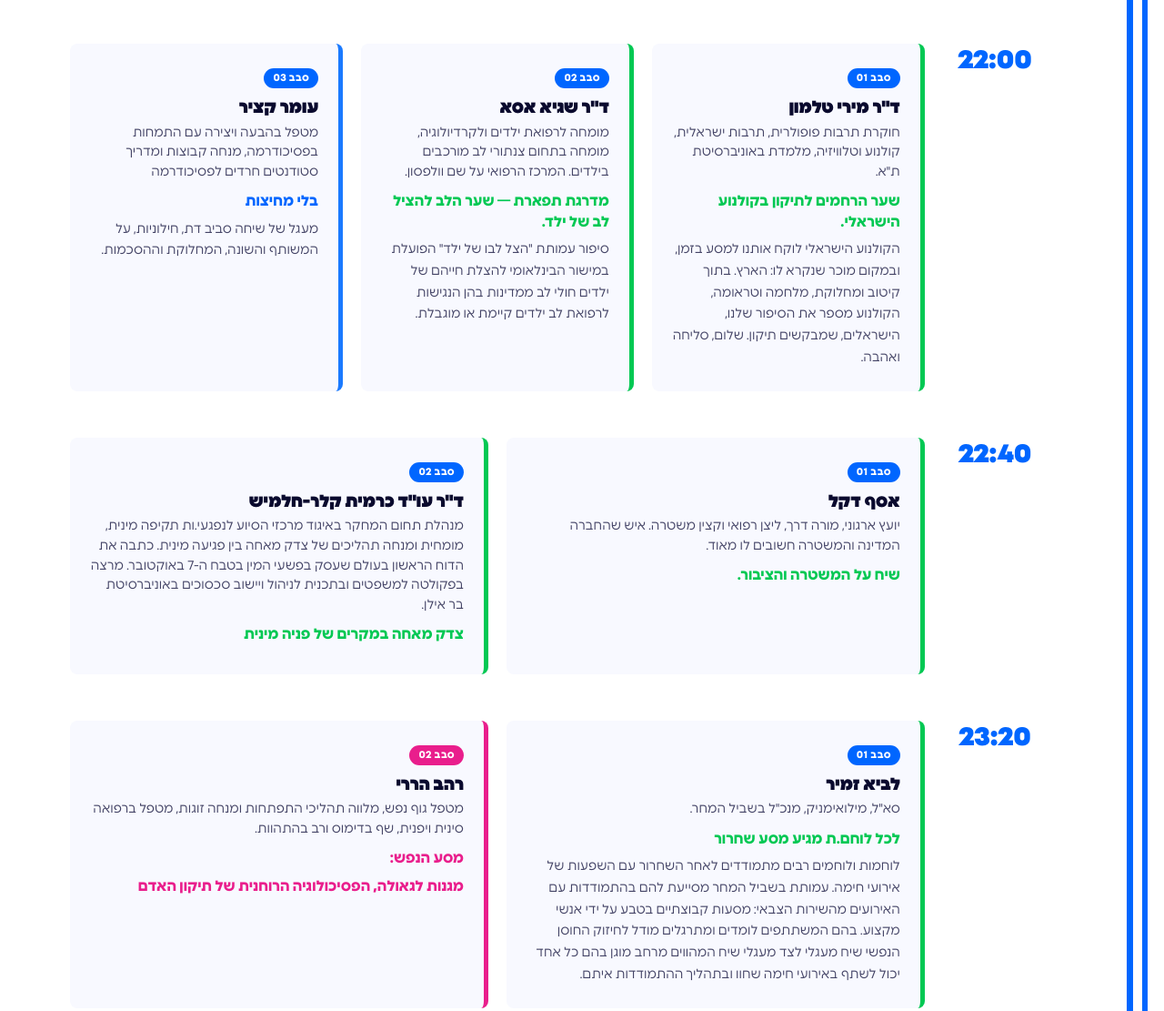
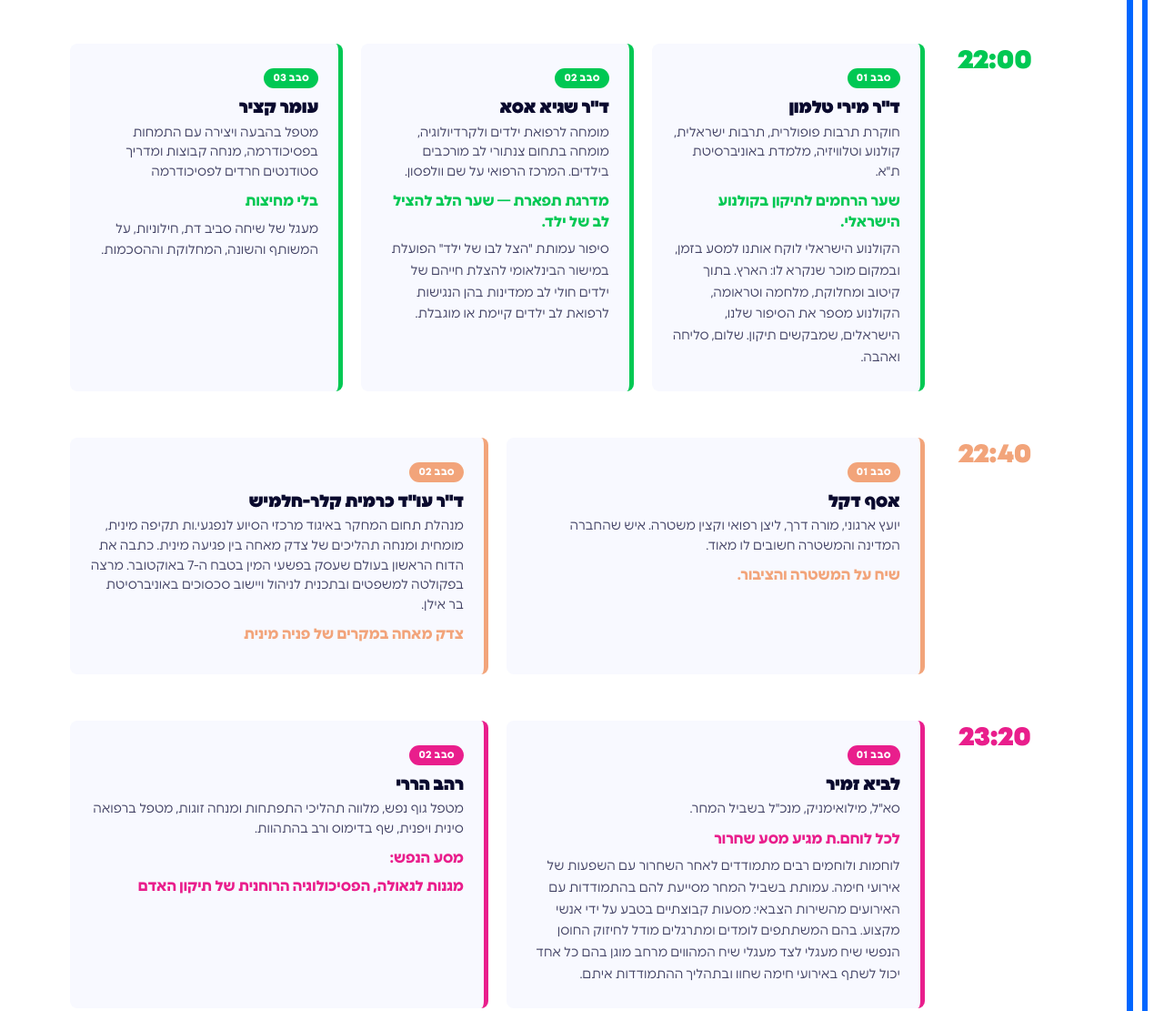
Before and after one commit to ophirMac/tikonisraeli, a website: page index.html in a window 1280 px wide. Shown: the part 2513-3624 px from the top of the page at 91% size. Drawn offline with Linux system fonts and the light colour scheme.

Commit message:
color change

```diff
--- a/index.html
+++ b/index.html
@@ -123,7 +123,7 @@
 
     <!-- 20:00 -->
     <div class="tl-entry reveal">
-      <div class="tl-time-col">
+      <div class="tl-time-col c-blue">
         <div class="tl-time">20:00</div>
       </div>
       <div class="tl-content-col">
@@ -135,7 +135,7 @@
 
     <!-- 20:30 -->
     <div class="tl-entry reveal">
-      <div class="tl-time-col">
+      <div class="tl-time-col c-blue">
         <div class="tl-time">20:30</div>
         <div class="tl-label">הרצאה<br />מרכזית</div>
       </div>
@@ -143,7 +143,7 @@
         <div class="session-card border-blue">
           <h3 class="speaker-name">יואב קוטנר</h3>
           <p class="speaker-bio">איש רדיו, טלוויזיה וחוקר מוסיקה ישראלית</p>
-          <h4 class="talk-title c-green">"אלי אלי שלא יגמר לעולם" שירי אהבה וכאב למדינה שלנו</h4>
+          <h4 class="talk-title c-blue">"אלי אלי שלא יגמר לעולם" שירי אהבה וכאב למדינה שלנו</h4>
           <p class="talk-desc">בימים נוראים של שברון לב, פחד וחוסר אונים, אפשר למצוא מעט נחמה ועידוד במוזיקה. "אלי אלי" היא תכנית מיוחדת של שירי חיזוק ואהבה במוזיקה הישראלית, בלי לוותר על ביקורת. אהבה לארץ, לאנשיה, ולחיים בה. שירים שנגעו למה שהיה ועוד קיים... תמיד שרנו, בכל זמן ובכל מקום. בעבודה, בטיולים, ברחוב, בבית, במקלחת... שרנו כשהיה לנו טוב וכשהיה לנו רע, מאות שירים שליוו את המפעל הציוני, את הקמת המדינה את המלחמות ואת השגרה היום יומית כפסקול שנותן עוד טעם לחיים, שמבטא את "רוח התקופה" בדרך אמיתית. תמיד היו קשיים אך תמיד הייתה גם תקווה.</p>
         </div>
       </div>
@@ -151,14 +151,14 @@
 
     <!-- 22:00 – three rounds -->
     <div class="tl-entry tl-entry-multi reveal">
-      <div class="tl-time-col">
+      <div class="tl-time-col c-green">
         <div class="tl-time">22:00</div>
       </div>
       <div class="tl-content-col">
         <div class="sessions-grid sessions-3">
 
           <div class="session-card border-green">
-            <div class="round-badge">סבב 01</div>
+            <div class="round-badge round-badge-green">סבב 01</div>
             <h3 class="speaker-name">ד"ר מירי טלמון</h3>
             <p class="speaker-bio">חוקרת תרבות פופולרית, תרבות ישראלית, קולנוע וטלוויזיה, מלמדת באוניברסיטת ת"א.</p>
             <h4 class="talk-title c-green">שער הרחמים לתיקון בקולנוע הישראלי.</h4>
@@ -166,18 +166,18 @@
           </div>
 
           <div class="session-card border-green">
-            <div class="round-badge">סבב 02</div>
+            <div class="round-badge round-badge-green">סבב 02</div>
             <h3 class="speaker-name">ד"ר שגיא אסא</h3>
             <p class="speaker-bio">מומחה לרפואת ילדים ולקרדיולוגיה, מומחה בתחום צנתורי לב מורכבים בילדים. המרכז הרפואי על שם וולפסון.</p>
             <h4 class="talk-title c-green">מדרגת תפארת — שער הלב להציל לב של ילד.</h4>
             <p class="talk-desc">סיפור עמותת "הצל לבו של ילד" הפועלת במישור הבינלאומי להצלת חייהם של ילדים חולי לב ממדינות בהן הנגישות לרפואת לב ילדים קיימת או מוגבלת.</p>
           </div>
 
-          <div class="session-card border-blue-soft">
-            <div class="round-badge">סבב 03</div>
+          <div class="session-card border-green">
+            <div class="round-badge round-badge-green">סבב 03</div>
             <h3 class="speaker-name">עומר קציר</h3>
             <p class="speaker-bio">מטפל בהבעה ויצירה עם התמחות בפסיכודרמה, מנחה קבוצות ומדריך סטודנטים חרדים לפסיכודרמה</p>
-            <h4 class="talk-title c-blue">בלי מחיצות</h4>
+            <h4 class="talk-title c-green">בלי מחיצות</h4>
             <p class="talk-desc">מעגל של שיחה סביב דת, חילוניות, על המשותף והשונה, המחלוקת וההסכמות.</p>
           </div>
 
@@ -187,24 +187,24 @@
 
     <!-- 22:40 – two rounds -->
     <div class="tl-entry tl-entry-multi reveal">
-      <div class="tl-time-col">
+      <div class="tl-time-col c-orange">
         <div class="tl-time">22:40</div>
       </div>
       <div class="tl-content-col">
         <div class="sessions-grid sessions-2">
 
-          <div class="session-card border-green">
-            <div class="round-badge">סבב 01</div>
+          <div class="session-card border-orange">
+            <div class="round-badge round-badge-orange">סבב 01</div>
             <h3 class="speaker-name">אסף דקל</h3>
             <p class="speaker-bio">יועץ ארגוני, מורה דרך, ליצן רפואי וקצין משטרה. איש שהחברה המדינה והמשטרה חשובים לו מאוד.</p>
-            <h4 class="talk-title c-green">שיח על המשטרה והציבור.</h4>
+            <h4 class="talk-title c-orange">שיח על המשטרה והציבור.</h4>
           </div>
 
-          <div class="session-card border-green">
-            <div class="round-badge">סבב 02</div>
+          <div class="session-card border-orange">
+            <div class="round-badge round-badge-orange">סבב 02</div>
             <h3 class="speaker-name">ד"ר עו"ד כרמית קלר-חלמיש</h3>
             <p class="speaker-bio">מנהלת תחום המחקר באיגוד מרכזי הסיוע לנפגעי.ות תקיפה מינית, מומחית ומנחה תהליכים של צדק מאחה בין פגיעה מינית. כתבה את הדוח הראשון בעולם שעסק בפשעי המין בטבח ה-7 באוקטובר. מרצה בפקולטה למשפטים ובתכנית לניהול ויישוב סכסוכים באוניברסיטת בר אילן.</p>
-            <h4 class="talk-title c-green">צדק מאחה במקרים של פניה מינית</h4>
+            <h4 class="talk-title c-orange">צדק מאחה במקרים של פניה מינית</h4>
           </div>
 
         </div>
@@ -213,17 +213,17 @@
 
     <!-- 23:20 – two rounds -->
     <div class="tl-entry tl-entry-multi reveal">
-      <div class="tl-time-col">
+      <div class="tl-time-col c-pink">
         <div class="tl-time">23:20</div>
       </div>
       <div class="tl-content-col">
         <div class="sessions-grid sessions-2">
 
-          <div class="session-card border-green">
-            <div class="round-badge">סבב 01</div>
+          <div class="session-card border-pink">
+            <div class="round-badge round-badge-pink">סבב 01</div>
             <h3 class="speaker-name">לביא זמיר</h3>
             <p class="speaker-bio">סא"ל, מילואימניק, מנכ"ל בשביל המחר.</p>
-            <h4 class="talk-title c-green">לכל לוחם.ת מגיע מסע שחרור</h4>
+            <h4 class="talk-title c-pink">לכל לוחם.ת מגיע מסע שחרור</h4>
             <p class="talk-desc">לוחמות ולוחמים רבים מתמודדים לאחר השחרור עם השפעות של אירועי חימה. עמותת בשביל המחר מסייעת להם בהתמודדות עם האירועים מהשירות הצבאי: מסעות קבוצתיים בטבע על ידי אנשי מקצוע. בהם המשתתפים לומדים ומתרגלים מודל לחיזוק החוסן הנפשי שיח מעגלי לצד מעגלי שיח המהווים מרחב מוגן בהם כל אחד יכול לשתף באירועי חימה שחוו ובתהליך ההתמודדות איתם.</p>
           </div>
 
--- a/style.css
+++ b/style.css
@@ -21,6 +21,7 @@
   --blue:        #0066FF;
   --blue-light:  #1a7aff;
   --green:       #00C853;
+  --orange:      #F2A47A;
   --pink:        #E91E8C;
   --white:       #ffffff;
   --dark:        #0a0a2e;
@@ -374,13 +375,13 @@ body {
 .tl-time {
   font-size: clamp(20px, 3vw, 28px);
   font-weight: 900;
-  color: var(--blue);
+  color: inherit;
   line-height: 1;
 }
 .tl-label {
   font-size: 11px;
   font-weight: 700;
-  color: var(--blue);
+  color: inherit;
   margin-top: 0.35rem;
   line-height: 1.3;
 }
@@ -409,6 +410,7 @@ body {
 .border-blue        { border-right-color: var(--blue); }
 .border-blue-soft   { border-right-color: var(--blue-light); }
 .border-green       { border-right-color: var(--green); }
+.border-orange      { border-right-color: var(--orange); }
 .border-pink        { border-right-color: var(--pink); }
 
 /* Sessions grid for multi-round slots */
@@ -432,6 +434,8 @@ body {
   margin-bottom: 0.7rem;
   letter-spacing: 0.03em;
 }
+.round-badge-green { background: var(--green); }
+.round-badge-orange { background: var(--orange); }
 .round-badge-pink { background: var(--pink); }
 
 /* Speaker typography */
@@ -454,9 +458,10 @@ body {
   line-height: 1.4;
   margin-bottom: 0.5rem;
 }
-.c-green { color: var(--green); }
-.c-blue  { color: var(--blue); }
-.c-pink  { color: var(--pink); }
+.c-green  { color: var(--green); }
+.c-blue   { color: var(--blue); }
+.c-orange { color: var(--orange); }
+.c-pink   { color: var(--pink); }
 
 .talk-desc {
   font-size: clamp(12px, 1.3vw, 14px);
```
